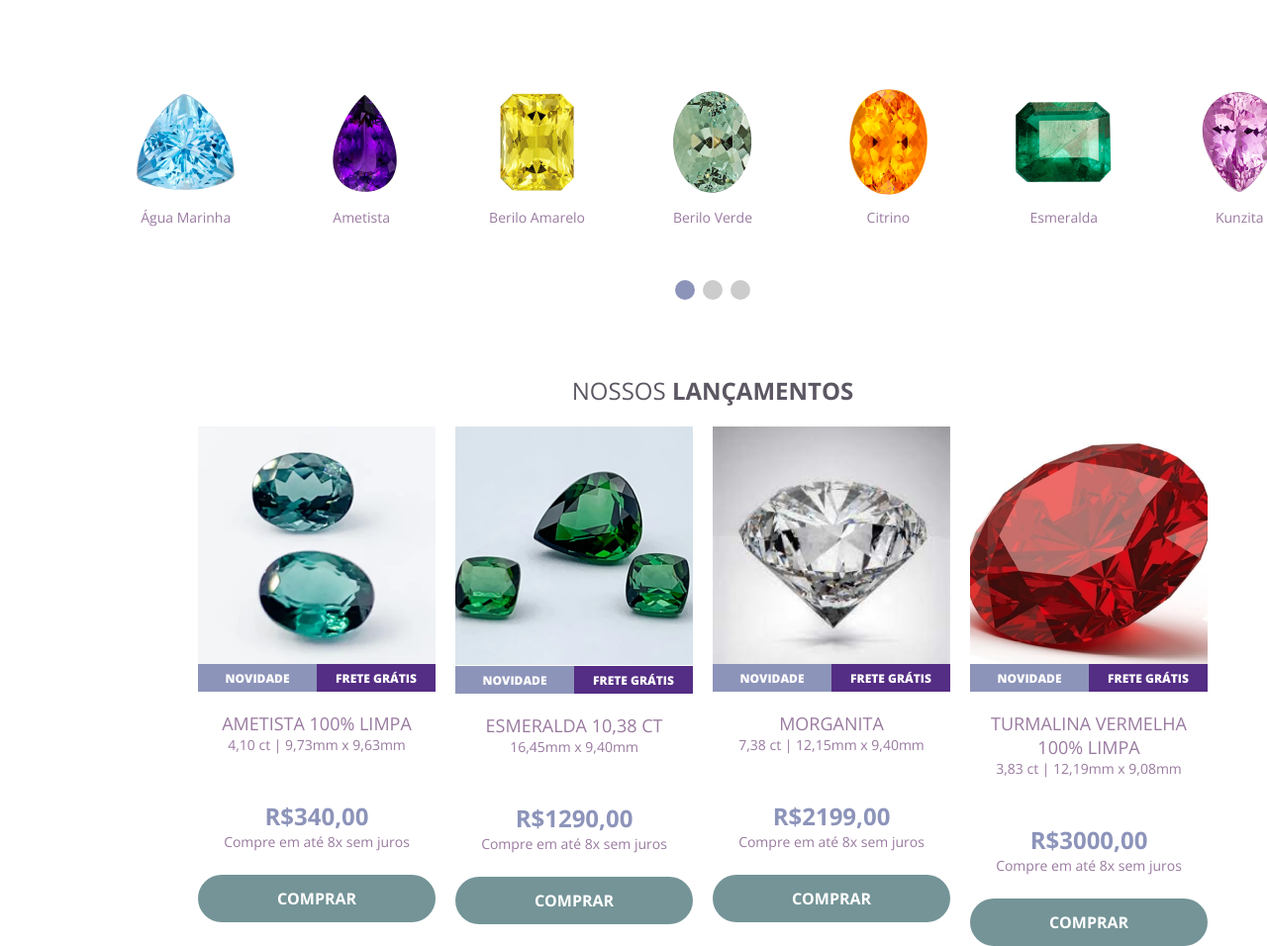
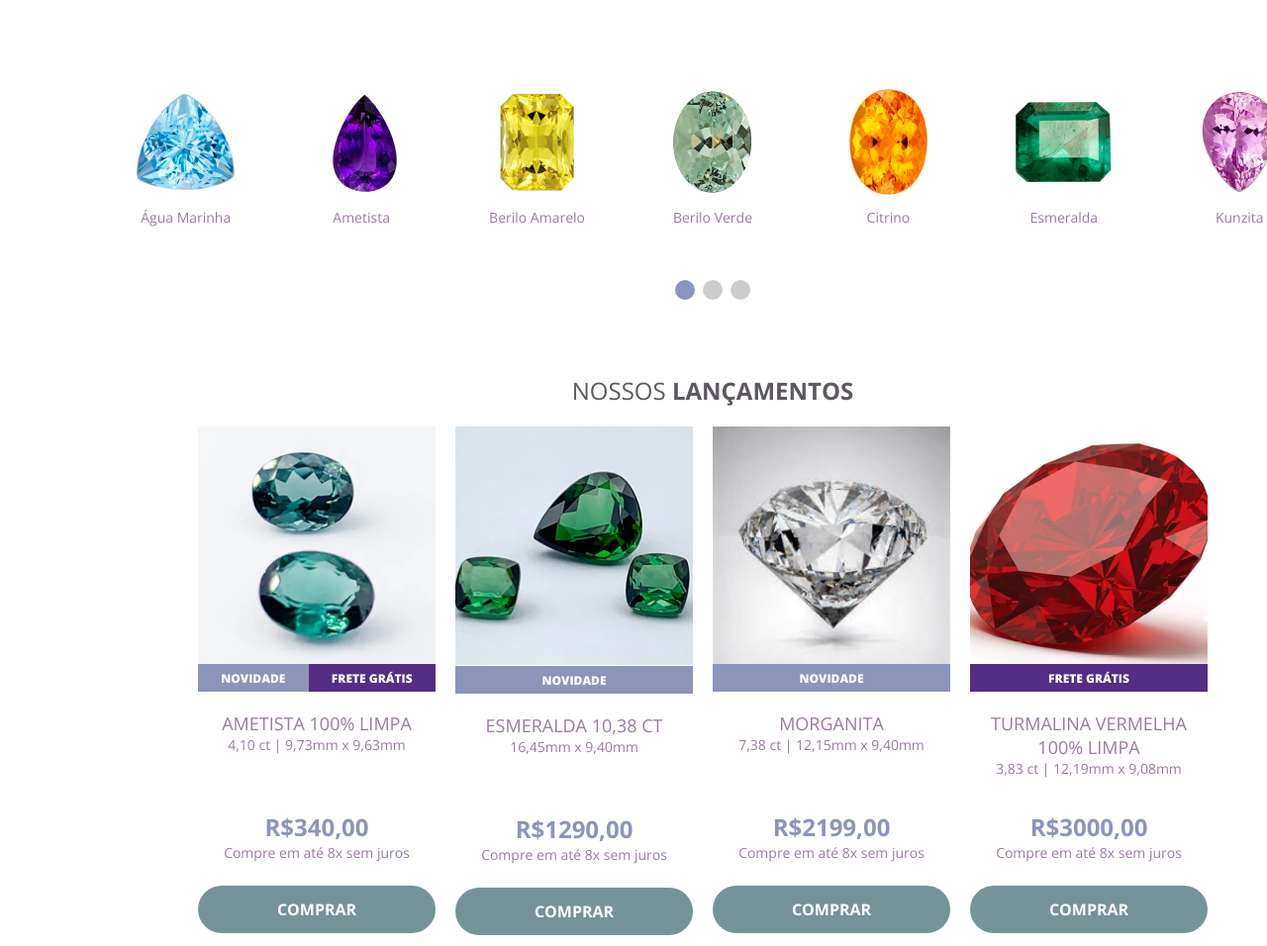
Before and after one commit to AliceDelpuppo/htc-store-jewelry, a plain HTML site: page index.html in a window 1280 px wide. Shown: the part 1385-2341 px from the top of the page at 99% size. Drawn offline with nearby package versions, Linux system fonts and the light colour scheme; a web font is replaced by a local one.

Commit message:
Modificação estilo container lançamento

```diff
--- a/index.html
+++ b/index.html
@@ -222,7 +222,6 @@
                         </div>
                         <div class="swiper-pagination"></div>
                     </div>
-
                 </div>
             </div>
         </div>
@@ -241,7 +240,7 @@
                                 <div class="image">
                                     <img src="image/main/releases/ametista.png" alt="pedra preciosa ametista">
                                 </div>
-                                <div class="sub-image">
+                                <div class="image-selo">
                                     <div class="news">
                                         <span class="text-uppercase">Novidade</span>
                                     </div>
@@ -271,12 +270,9 @@
                                 <div class="image">
                                     <img src="image/main/releases/esmeralda.png" alt="pedra preciosa esmeralda">
                                 </div>
-                                <div class="sub-image">
+                                <div class="image-selo">
                                     <div class="news">
                                         <span class="text-uppercase">Novidade</span>
-                                    </div>
-                                    <div class="free-shipping">
-                                        <span class="text-uppercase">Frete grátis</span>
                                     </div>
                                 </div>
                             </div>
@@ -301,12 +297,9 @@
                                 <div class="image">
                                     <img src="image/main/releases/morganita.png" alt="pedra preciosa morganita">
                                 </div>
-                                <div class="sub-image">
+                                <div class="image-selo">
                                     <div class="news">
                                         <span class="text-uppercase">Novidade</span>
-                                    </div>
-                                    <div class="free-shipping">
-                                        <span class="text-uppercase">Frete grátis</span>
                                     </div>
                                 </div>
                             </div>
@@ -328,10 +321,7 @@
                                 <div class="image">
                                     <img src="image/main/releases/turmalina-vermelha.png" alt="pedra preciosa turmalina vermelha">
                                 </div>
-                                <div class="sub-image">
-                                    <div class="news">
-                                        <span class="text-uppercase">Novidade</span>
-                                    </div>
+                                <div class="image-selo">
                                     <div class="free-shipping">
                                         <span class="text-uppercase">Frete grátis</span>
                                     </div>
--- a/sass/style.scss
+++ b/sass/style.scss
@@ -150,23 +150,27 @@ body {
                 .content-releases-item {
                     margin-right: 20px;
                     max-width: 240px;
-                    max-height: 520px;
 
                     .content-image {
-                        @include flex-center;
+                        display: flex;
                         flex-direction: column;
 
                         .image {
+                            width: 100%;
+                            height: 100%;
                             display: flex;
                         }
 
-                        .sub-image {
+                        .image-selo {
                             margin-bottom: 20px;
-                            @include flex-center;
+                            width: 100%;
+                            height: 28px;
+                            display: flex;
+
                             .news {
                                 @include flex-center;
-                                width: 120px;
-                                height: 28px;
+                                flex-grow: 1;
+
                                 background-color: $bg-b-light-purple;
                                 color: #fff;
                                 font-size: calculator-rem(12);
@@ -175,8 +179,8 @@ body {
 
                             .free-shipping {
                                 @include flex-center;
-                                width: 120px;
-                                height: 28px;
+                                flex-grow: 1;
+
                                 background-color: $bg-b-dark-purple;
                                 color: #fff;
                                 font-size: calculator-rem(12);
@@ -186,7 +190,8 @@ body {
                     }
 
                     .name-item {
-                        margin-bottom: 46px;
+                        width: 100%;
+                        height: 100px;
                         text-align: center;
                         .primary-name {
                             font-size: calculator-rem(18);
```
Also changed, not shown: css/style.css, 1 other file.
